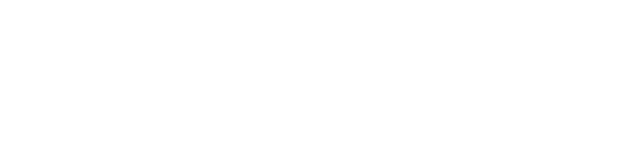
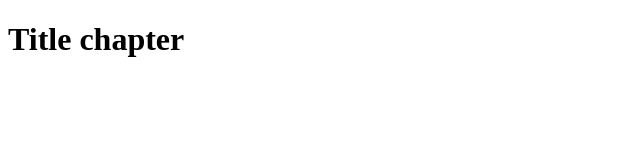
Before and after one commit to dankogrg/Zada-a01, a plain HTML site: page index.html in a window 1280 px wide. Shown: the whole page, without its empty margins (0-640 px from the left). Drawn offline with Linux system fonts and the light colour scheme.

Commit message:
index title add

```diff
--- a/index.html
+++ b/index.html
@@ -6,6 +6,6 @@
     <title>Zadaća01gi</title>
 </head>
 <body>
-
+    <h1>Title chapter</h1>
 </body>
 </html>
```
